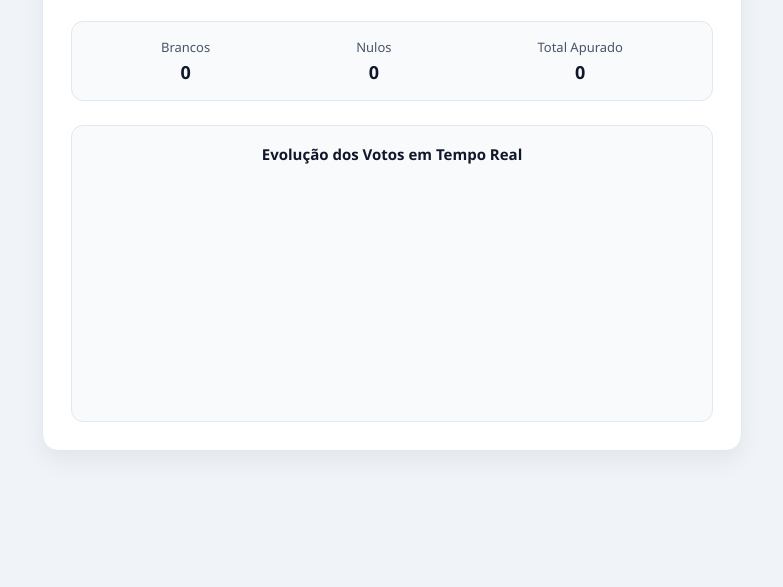
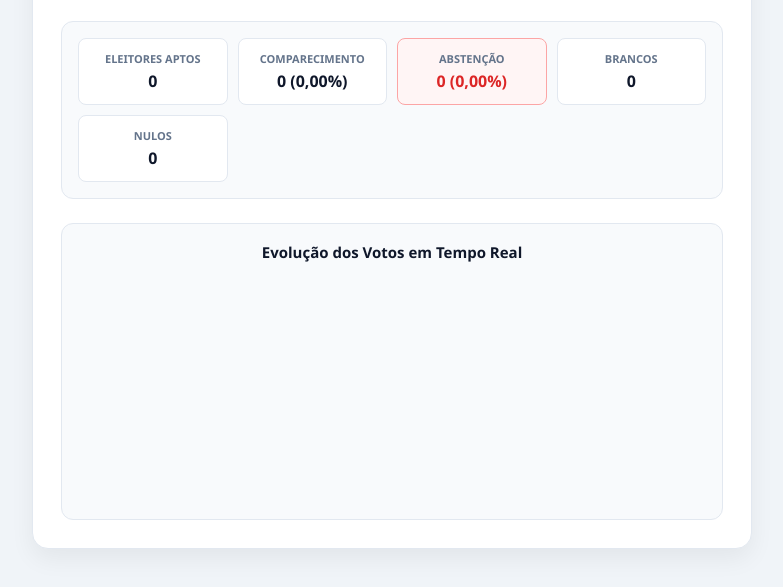
Before and after one commit to gomest-stack/eleicoes, a plain HTML site: page index.html in a window 1280 px wide. Shown: the part 169-756 px from the top of the page, without its empty margins (248-1031 px from the left). Drawn offline with Linux system fonts and the light colour scheme.

Commit message:
Enhance layout and add statistics section
Updated container width and added statistics grid for general statistics and abstention.

```diff
--- a/index.html
+++ b/index.html
@@ -7,7 +7,7 @@
     <style>
         * { box-sizing: border-box; margin: 0; padding: 0; font-family: 'Segoe UI', system-ui, sans-serif; }
         body { background-color: #f0f4f8; color: #1e293b; padding: 20px; }
-        .container { max-width: 700px; margin: 0 auto; background: #ffffff; border-radius: 16px; padding: 28px; box-shadow: 0 10px 25px rgba(0,0,0,0.06); border: 1px solid #e2e8f0; }
+        .container { max-width: 720px; margin: 0 auto; background: #ffffff; border-radius: 16px; padding: 28px; box-shadow: 0 10px 25px rgba(0,0,0,0.06); border: 1px solid #e2e8f0; }
 
         .header { text-align: center; border-bottom: 2px solid #f1f5f9; padding-bottom: 18px; margin-bottom: 24px; }
         .header h1 { font-size: 24px; color: #0f172a; font-weight: 700; }
@@ -35,12 +35,16 @@
         .progress-bg { background: #f1f5f9; height: 14px; border-radius: 7px; overflow: hidden; }
         .progress-fill { background: linear-gradient(90deg, #2563eb, #3b82f6); height: 100%; width: 0%; transition: width 0.5s ease; border-radius: 7px; }
 
+        /* Painel de Estatísticas Gerais e Abstenção */
+        .stats-grid { display: grid; grid-template-columns: repeat(auto-fit, minmax(130px, 1fr)); gap: 10px; background: #f8fafc; padding: 16px; border-radius: 12px; margin-top: 20px; border: 1px solid #e2e8f0; text-align: center; }
+        .stats-item { background: #ffffff; padding: 12px 8px; border-radius: 8px; border: 1px solid #e2e8f0; }
+        .stats-item label { font-size: 11px; color: #64748b; font-weight: 600; text-transform: uppercase; display: block; }
+        .stats-item span { display: block; font-weight: 700; font-size: 16px; color: #0f172a; margin-top: 4px; }
+        .highlight-abstencao { border-color: #fca5a5; background: #fff5f5; }
+        .highlight-abstencao span { color: #dc2626; }
+
         .chart-box { background: #f8fafc; padding: 18px; border-radius: 12px; border: 1px solid #e2e8f0; margin-top: 24px; }
         .chart-box h3 { font-size: 15px; color: #0f172a; margin-bottom: 14px; text-align: center; }
-
-        .rodape-votos { display: flex; justify-content: space-around; background: #f8fafc; padding: 16px; border-radius: 12px; font-size: 13px; margin-top: 20px; border: 1px solid #e2e8f0; color: #475569; }
-        .rodape-votos div { text-align: center; }
-        .rodape-votos span { display: block; font-weight: 700; font-size: 18px; color: #0f172a; margin-top: 4px; }
 
         @media print {
             body { background: white; padding: 0; }
@@ -61,10 +65,28 @@
 
         <div id="candidatosContainer"></div>
 
-        <div class="rodape-votos">
-            <div>Brancos<span id="votosBrancos">0</span></div>
-            <div>Nulos<span id="votosNulos">0</span></div>
-            <div>Total Apurado<span id="votosTotais">0</span></div>
+        <!-- Estatísticas Gerais / Eleitores / Abstenção -->
+        <div class="stats-grid">
+            <div class="stats-item">
+                <label>Eleitores Aptos</label>
+                <span id="totalEleitoresView">0</span>
+            </div>
+            <div class="stats-item">
+                <label>Comparecimento</label>
+                <span id="comparecimentoView">0 (0,00%)</span>
+            </div>
+            <div class="stats-item highlight-abstencao">
+                <label>Abstenção</label>
+                <span id="abstencaoView">0 (0,00%)</span>
+            </div>
+            <div class="stats-item">
+                <label>Brancos</label>
+                <span id="votosBrancos">0</span>
+            </div>
+            <div class="stats-item">
+                <label>Nulos</label>
+                <span id="votosNulos">0</span>
+            </div>
         </div>
 
         <div class="chart-box">
@@ -86,6 +108,7 @@
             const turno = data.turno || '1';
             document.getElementById('turnoBadge').innerText = turno === '1' ? '1º TURNO' : '2º TURNO';
 
+            const totalEleitores = data.totalEleitores || 0;
             const candidatos = (data.candidatos || []).slice();
             const brancos = data.brancos || 0;
             const nulos = data.nulos || 0;
@@ -93,9 +116,16 @@
             const totalValidos = candidatos.reduce((sum, c) => sum + (c.votos || 0), 0);
             const totalGeral = totalValidos + brancos + nulos;
 
+            // Cálculos de Abstenção e Comparecimento
+            const abstencaoQtd = Math.max(0, totalEleitores - totalGeral);
+            const pctComparecimento = totalEleitores > 0 ? ((totalGeral / totalEleitores) * 100).toFixed(2) : '0.00';
+            const pctAbstencao = totalEleitores > 0 ? ((abstencaoQtd / totalEleitores) * 100).toFixed(2) : '0.00';
+
+            document.getElementById('totalEleitoresView').innerText = totalEleitores;
+            document.getElementById('comparecimentoView').innerText = `${totalGeral} (${pctComparecimento.replace('.', ',')}%)`;
+            document.getElementById('abstencaoView').innerText = `${abstencaoQtd} (${pctAbstencao.replace('.', ',')}%)`;
             document.getElementById('votosBrancos').innerText = brancos;
             document.getElementById('votosNulos').innerText = nulos;
-            document.getElementById('votosTotais').innerText = totalGeral;
 
             candidatos.sort((a, b) => (b.votos || 0) - (a.votos || 0));
 
```
